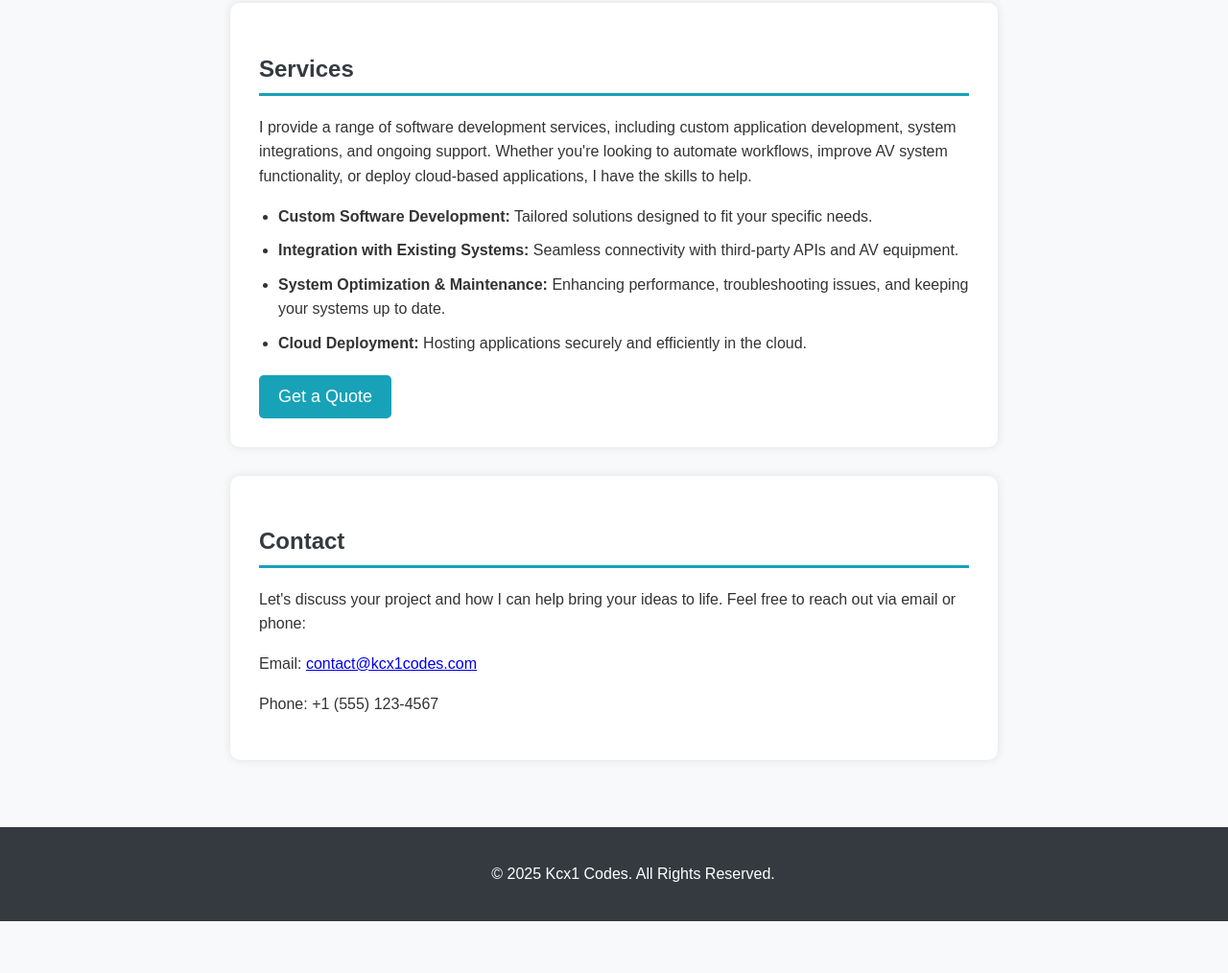
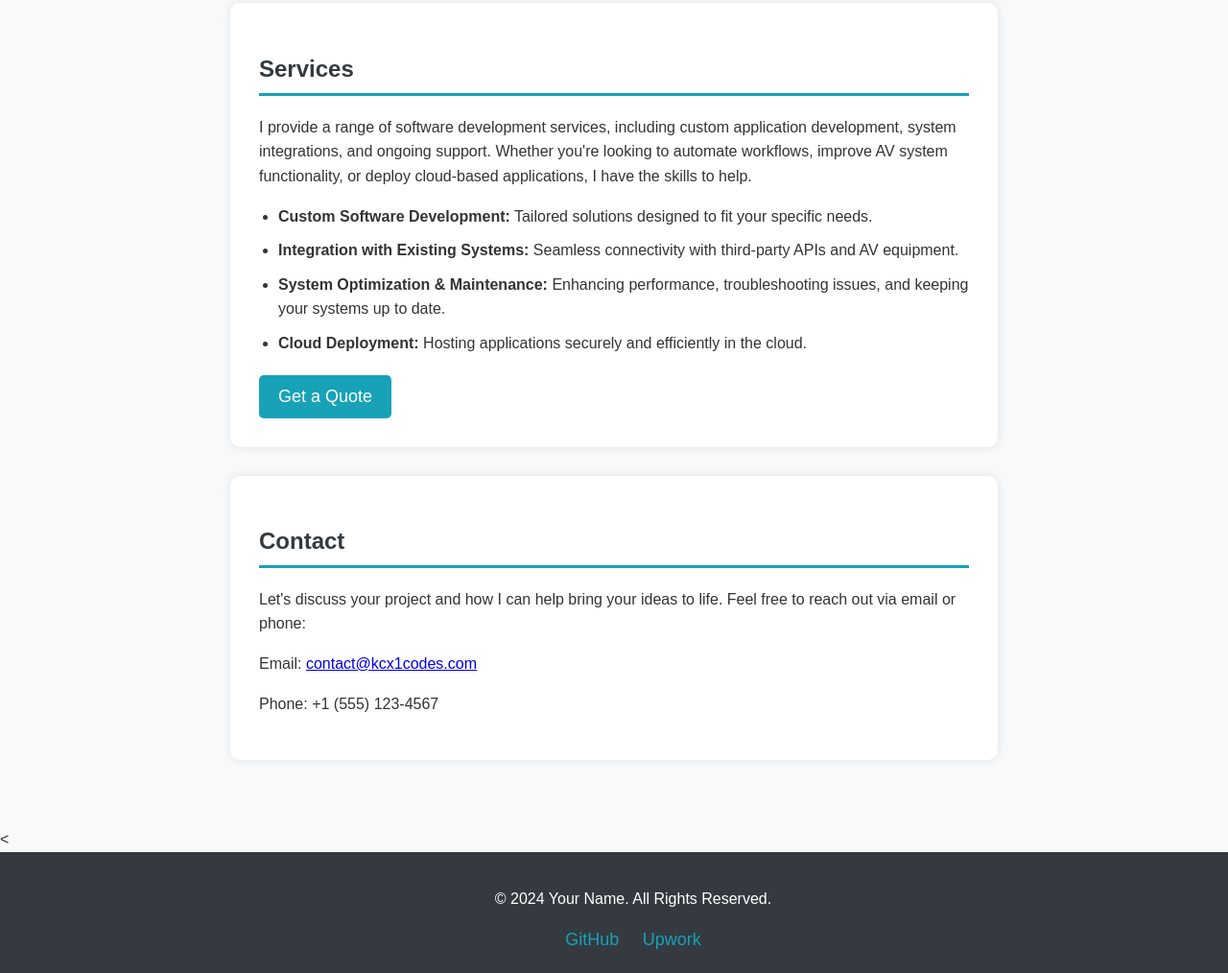
Before and after one commit to kcx1/kcx1.github.io, a plain HTML site: page index.html in a window 1280 px wide. Shown: the part 464-1478 px from the top of the page at 96% size. Before the commit the page ends 1424 px from the top, so only its background shows below. Drawn offline with nearby package versions, Linux system fonts and the light colour scheme.

Commit message:
Update index.html

```diff
--- a/index.html
+++ b/index.html
@@ -48,9 +48,13 @@
         </section>
     </main>
 
-    <footer>
-        <p>&copy; 2025 Kcx1 Codes. All Rights Reserved.</p>
-    </footer>
+    <<footer>
+    <p>&copy; 2024 Your Name. All Rights Reserved.</p>
+    <div class="footer-links">
+        <a href="https://github.com/kcx1" target="_blank">GitHub</a>
+        <a href="https://www.upwork.com/freelancers/~011f19cfccd2ad8d87" target="_blank">Upwork</a>
+    </div>
+</footer>
 
     <!-- Script Section -->
     <script src="https://cdnjs.cloudflare.com/ajax/libs/jquery/3.6.0/jquery.min.js"></script>
```
